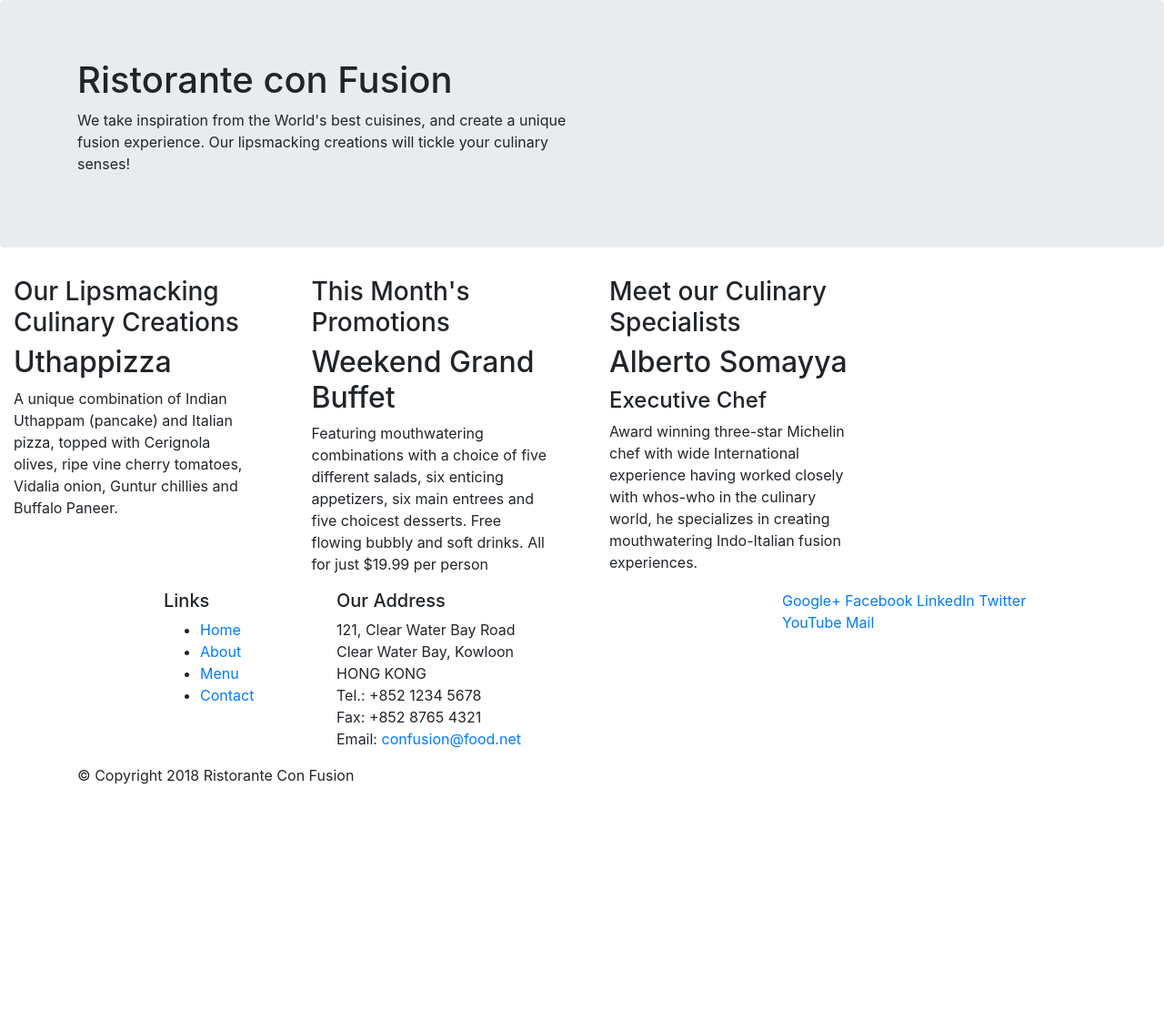
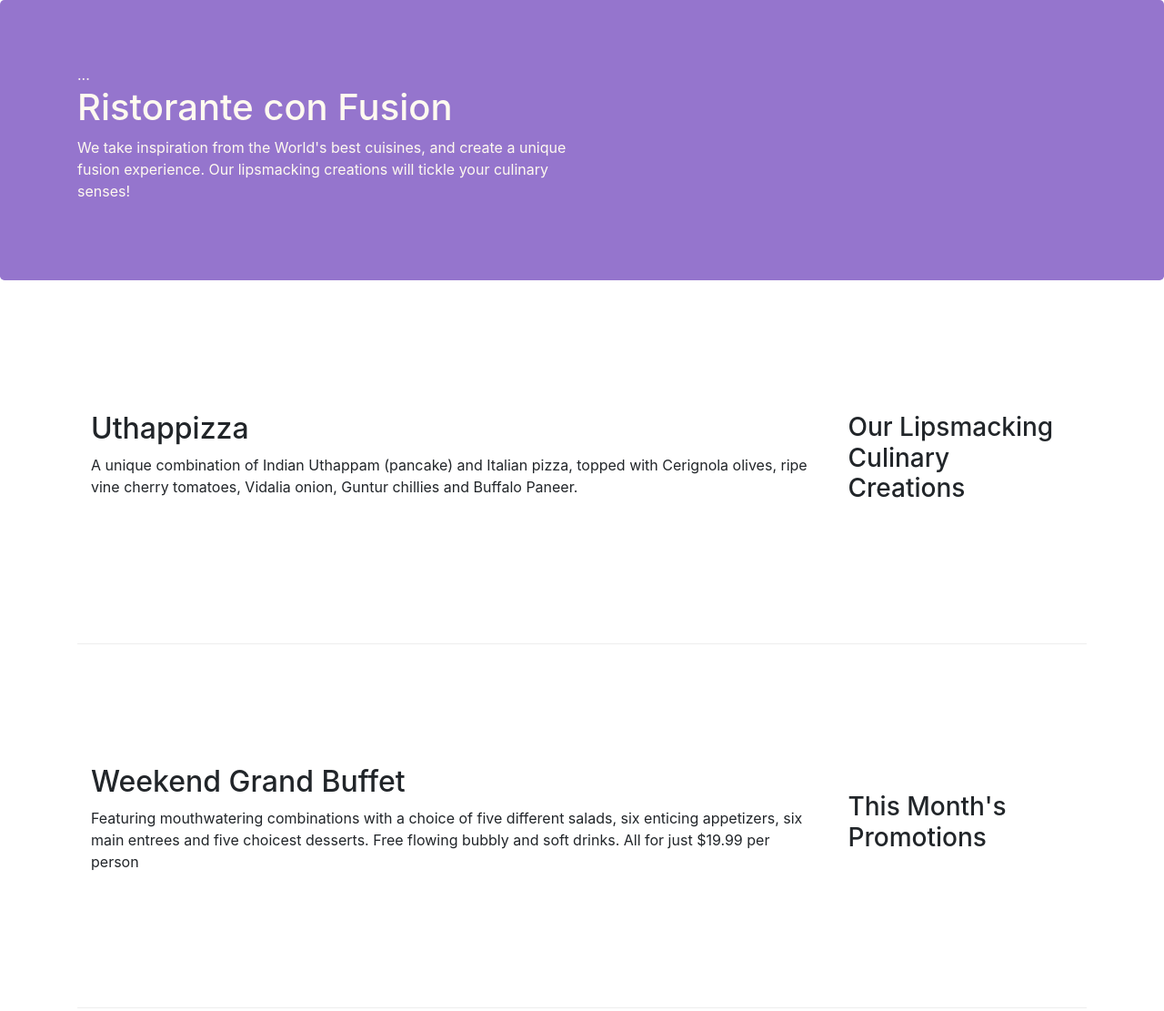
Before and after one commit to NguyenThuat01/assignments-fer201m, a website: page index.html in a window 1280 px wide. Shown: the top 1111 px of the page at 91% size. Before the commit the page ends 880 px from the top, so only its background shows below. Drawn offline with nearby package versions, Linux system fonts and the light colour scheme.

Commit message:
Bootstrap Grid Part 2

```diff
--- /dev/null
+++ b/CSS/styles.css
@@ -0,0 +1,28 @@
+.row-header{
+    margin:0px auto;
+    padding:0px;
+}
+
+.row-content {
+    margin:0px auto;
+    padding: 50px 0px 50px 0px;
+    border-bottom: 1px ridge;
+    min-height:400px;
+}
+.footer{
+    background-color: #D1C4E9;
+    margin:0px auto;
+    padding: 20px 0px 20px 0px;
+}
+.jumbotron {
+    padding:70px 30px 70px 30px;
+    margin:0px auto;
+    background: #9575CD ;
+    color:floralwhite;
+}
+
+address{
+    font-size:80%;
+    margin:0px;
+    color:#0f0f0f;
+}
--- a/index.html
+++ b/index.html
@@ -9,64 +9,83 @@
     <meta http-equiv="x-ua-compatible" content="ie=edge">
     <!-- Bootstrap CSS -->
     <link rel="stylesheet" href="node_modules/bootstrap/dist/css/bootstrap.min.css">
-
+    <link rel="stylesheet" href="CSS/styles.css">
 </head>
 
 <body>
 
     <header class="jumbotron">
         <div class="container">
+            <div class="row row-header"> ... </div>
             <div class="row">
                 <div class="col-12 col-sm-6">
                     <h1>Ristorante con Fusion</h1>
-                    <p>We take inspiration from the World's best cuisines, and create a unique fusion experience. Our lipsmacking creations will tickle your culinary senses!</p>
+                    <p>We take inspiration from the World's best cuisines, and create a unique fusion experience. Our
+                        lipsmacking creations will tickle your culinary senses!</p>
                 </div>
                 <div class="col-12 col-sm">
                 </div>
             </div>
         </div>
     </header>
+    <section>
+        <div class="container">
+            <div class="row row-content align-items-center">
 
-    <div class="row">
-        <div class="col-12 col-sm-4 order-sm-last col-md-3" >
-            <div class="col col-sm order-sm-first  col-md" >
+                <div class="col-12 col-sm-4 order-sm-last col-md-3">
                     <h3>Our Lipsmacking Culinary Creations</h3>
                 </div>
-            <div  class="col col-sm order-sm-first  col-md">
+                <div class="col col-sm order-sm-first  col-md">
                     <h2>Uthappizza</h2>
-                <p>A unique combination of Indian Uthappam (pancake) and Italian pizza, topped with Cerignola olives, ripe vine cherry tomatoes, Vidalia onion, Guntur chillies and Buffalo Paneer.</p>
+                    <p>A unique combination of Indian Uthappam (pancake) and Italian pizza, topped with Cerignola
+                        olives, ripe vine cherry tomatoes, Vidalia onion, Guntur chillies and Buffalo Paneer.</p>
+                </div>
+
+            </div>
+
+            <div class="row row-content align-items-center">
+
+                <div class="col-12 col-sm-4 order-sm-last  col-md-3">
+                    <h3>This Month's Promotions</h3>
+                </div>
+                <div class="col col-sm order-sm-first  col-md">
+                    <h2>Weekend Grand Buffet</h2>
+                    <p>Featuring mouthwatering combinations with a choice of five different salads, six enticing
+                        appetizers, six main entrees and five choicest desserts. Free flowing bubbly and soft
+                        drinks.
+                        All for just $19.99 per person </p>
                 </div>
             </div>
 
 
-        <div class="col-12 col-sm-4 order-sm-last  col-md-3">
-            <div class="col col-sm order-sm-first  col-md" >
-                <h3>This Month's Promotions</h3>
-            </div>
-            <div class="col col-sm order-sm-first  col-md" >
-                <h2>Weekend Grand Buffet</h2>
-                <p>Featuring mouthwatering combinations with a choice of five different salads, six enticing appetizers, six main entrees and five choicest desserts. Free flowing bubbly and soft drinks. All for just $19.99 per person </p>
-            </div>
-        </div>
+            <div class="row row-content align-items-center">
 
                 <div class="col-12 col-sm-4 order-sm-last col-md-3">
-            <div class="col col-sm order-sm-first col-md">
                     <h3>Meet our Culinary Specialists</h3>
                 </div>
                 <div class="col col-sm order-sm-first col-md">
                     <h2>Alberto Somayya</h2>
                     <h4>Executive Chef</h4>
-                <p>Award winning three-star Michelin chef with wide International experience having worked closely with whos-who in the culinary world, he specializes in creating mouthwatering Indo-Italian fusion experiences. </p>
-            </div>
+                    <p>Award winning three-star Michelin chef with wide International experience having worked
+                        closely
+                        with whos-who in the culinary world, he specializes in creating mouthwatering Indo-Italian
+                        fusion experiences. </p>
                 </div>
             </div>
 
-    <footer>
+
+        </div>
+        </div>
+
+    </section>
+
+
+    <footer class="footer">
         <div class="container">
-            <div class="row">
+            <div class="row justify-content-center">
                 <div class="col-4 offset-1 col-sm-2">
                     <h5>Links</h5>
-                    <ul >
+                    <ul class="list-unstyled">
                         <li><a href="#">Home</a></li>
                         <li><a href="#">About</a></li>
                         <li><a href="#">Menu</a></li>
@@ -84,8 +103,8 @@
                         Email: <a href="mailto:confusion@food.net">confusion@food.net</a>
                     </address>
                 </div>
-                <div class="col-12 col-sm-4">
-                    <div class="col-auto" >
+                <div class="col-12 col-sm-4 align-self-center">
+                    <div>
                         <a href="http://google.com/+">Google+</a>
                         <a href="http://www.facebook.com/profile.php?id=">Facebook</a>
                         <a href="http://www.linkedin.com/in/">LinkedIn</a>
@@ -93,9 +112,12 @@
                         <a href="http://youtube.com/">YouTube</a>
                         <a href="mailto:">Mail</a>
                     </div>
+
                 </div>
+                <div class="col-auto"></div>
+
             </div>
-           <div >
+            <div class="text-center">
                 <div>
                     <p>© Copyright 2018 Ristorante Con Fusion</p>
                 </div>
```
Lines whose indentation alone changed are shown as unchanged.
